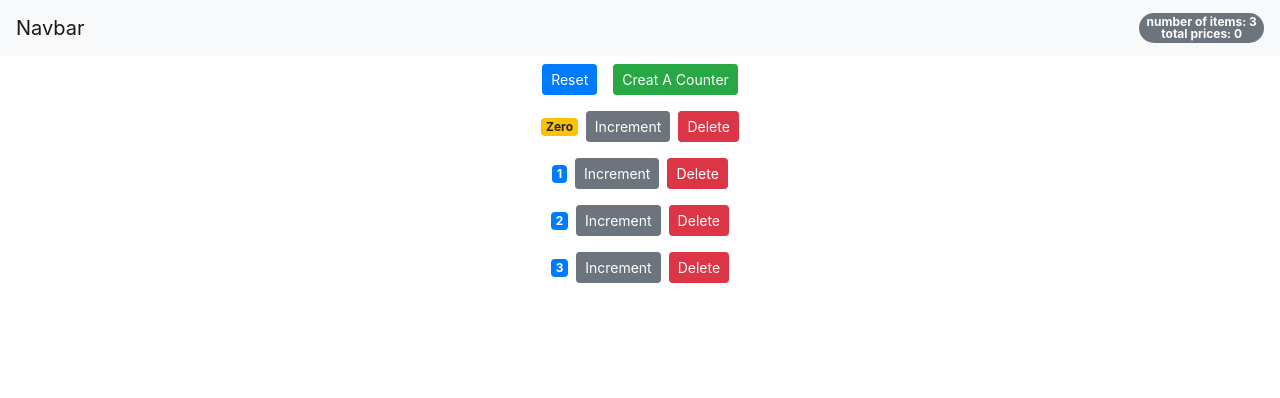
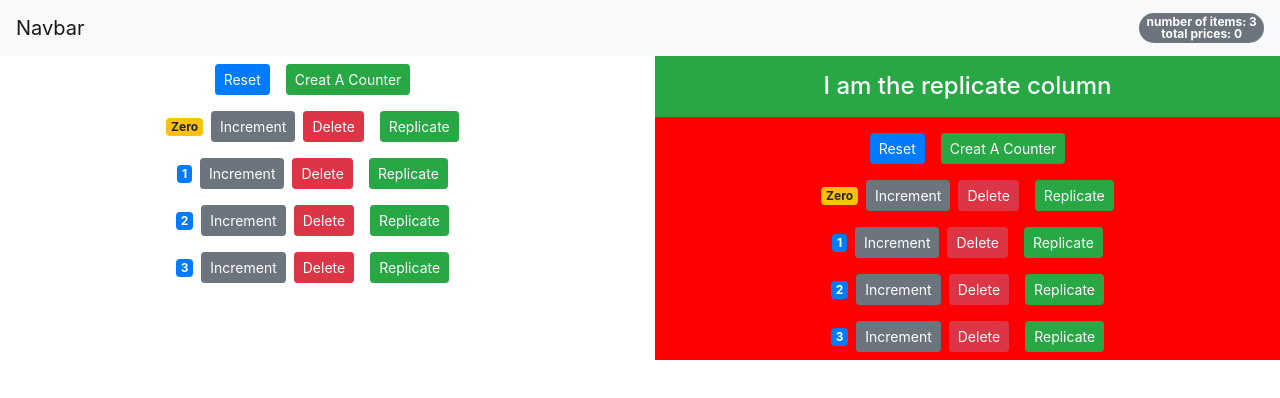
Before and after one commit to KickButtowski80/react-shopping-cart, a React (Create React App) app: page / in a window 1280 px wide. Shown: the top 398 px of the page. Built offline with nearby package versions, Linux system fonts and the light colour scheme.

Commit message:
replication counter works, but gives me the error of Object.keys is not funciton and keys are not unique, for the last part, I am going to figure out how to create replicated counter in different div/column

```diff
--- a/src/App.js
+++ b/src/App.js
@@ -11,12 +11,27 @@ class App extends Component {
       { id: 3, value: 2 },
       { id: 4, value: 3 }
     ],
+    totalPrice: 0,
 
-    totalPrice: 0,
+    text: "",
 
   }
 
-    componentDidMount = () => {
+
+  handelReplicate = (counter) => {
+    let value = counter.value;
+    let id = counter.id;
+    console.log("id in handelReplicate is " + counter.id);
+    console.log("value in handleReplicate is "  + counter.value);
+    this.setState({ text: "I am replicated" });
+    let array_counters = this.state.counters;
+    let unique_id =  undefined;
+
+    if(Object.keyes(array_counters).inludes(counter.id))
+    unique_id =Math.floor(Math.random() * 10000001)
+    else
+    unique_id =counter.id
+    this.setState({counters: this.state.counters.concat({id: unique_id ,value: counter.value})});
   }
 
   handleCreateCounter = () =>{
@@ -30,8 +45,6 @@ class App extends Component {
     totalPrice = array.reduce((a, b) => a + b, 0);
     console.log(totalPrice);
     this.setState({ totalPrice });
-
-
   }
 
 
@@ -73,19 +86,43 @@ class App extends Component {
 
   }
   render() {
+    var divStyle = {backgroundColor: 'red', height: 'auto'}
     return (
       <div className="App">
         <NavBar totalCounters={this.state.counters.filter( c => c.value >  0 ).length}
                 totalPrice = {this.state.totalPrice}/>
-        <main className="container">
+
+          <div className="row">
+            <div className="col-md-6">
+              <div id="right">
                 <Counters
                 counters = {this.state.counters}
                 onReset={this.handleReset}
                 onIncrement={this.handleIncrement}
                 onDelete={this.handleDelete}
                 onCreate = {this.handleCreateCounter}
+                onReplicate = { this.handelReplicate}
                 />
-        </main>
+              </div>
+
+            </div>
+            <div className="col-md-6">
+                <div id="left" style={divStyle}>
+                  <h4 className="p-3 mb-2 bg-success text-white"> I am the replicate column </h4>
+
+                    {this.state.text}
+                                    <Counters
+                counters = {this.state.counters}
+                onReset={this.handleReset}
+                onIncrement={this.handleIncrement}
+                onDelete={this.handleDelete}
+                onCreate = {this.handleCreateCounter}
+                onReplicate = { this.handelReplicate}
+                />
+
+               </div>
+            </div>
+          </div>
       </div>
     );
   }
--- a/src/components/counter.jsx
+++ b/src/components/counter.jsx
@@ -2,30 +2,23 @@ import React, { Component } from 'react';
 
 class Counter extends Component {
 
-    // state just run once when a Counter Component is created
-    // state = {
-    //     value: this.props.counter.value,
-    //     product: [1,2,3],
-    // };
+    render() {
 
-
-    // no more local value state here , so this handleIncrement needs
-    // to go to parents in roder to
-
-    // handleIncrement= product =>  {
-    //   this.setState({value : this.state.value + 1 })
-    // }
-
-
-
-    render() {
         return (
             <div>
+
                 {/*this.state.tags.length === 0 && <p>Please create a new tag!</p>*/}
                 <span className={this.getBadgeClasses()}> {this.formatValue()}</span>
                 <button onClick={ () => this.props.onIncrement(this.props.counter)}
                 className='btn btn-secondary btn-sm'>Increment </button>
                 <button onClick={() => this.props.onDelete(this.props.counter.id)} className="btn btn-danger btn-sm m-2"> Delete</button>
+                <button
+                onClick={
+                    (e) => {
+                    this.props.onReplicate(this.props.counter)
+                    }
+                }
+                className="btn btn-success btn-sm m-2"> Replicate </button>
             </div>
 
         );
--- a/src/components/counters.jsx
+++ b/src/components/counters.jsx
@@ -7,6 +7,10 @@ class Counters extends Component {
         //destrcutring info
 
         const { onCreate,onReset, counters, onDelete, onIncrement } = this.props;
+        console.log(this.props.counters);
+        let array_keys = [] ;
+        array_keys = Object.keys(this.props.counters);
+        console.log(array_keys);
         return (
             <React.Fragment>
                 <button
@@ -20,13 +24,18 @@ class Counters extends Component {
                 </button>
 
                 {
+
                 counters.map( counter =>
                  //counter = {counter} is gonna have all the infos about state
                  //like value={counter.value} id={counter.id}
-                <Counter key={counter.id}
+
+                <Counter key={ array_keys.includes(counter.id) ? (counter.id+10000) : counter.id}
                          onDelete={onDelete}
                          onIncrement={onIncrement}
-                         counter={counter} /> )
+                         counter={counter}
+                         name = "counter"
+                         onReplicate = {this.props.onReplicate} /
+                         > )
                          }
             </React.Fragment>
         );
--- a/src/index.css
+++ b/src/index.css
@@ -3,3 +3,8 @@ body {
   padding: 0;
   font-family: sans-serif;
 }
+
+#left {
+  padding-right: 0;
+  margin-right: 0;
+}
```
Lines whose indentation alone changed are shown as unchanged.
